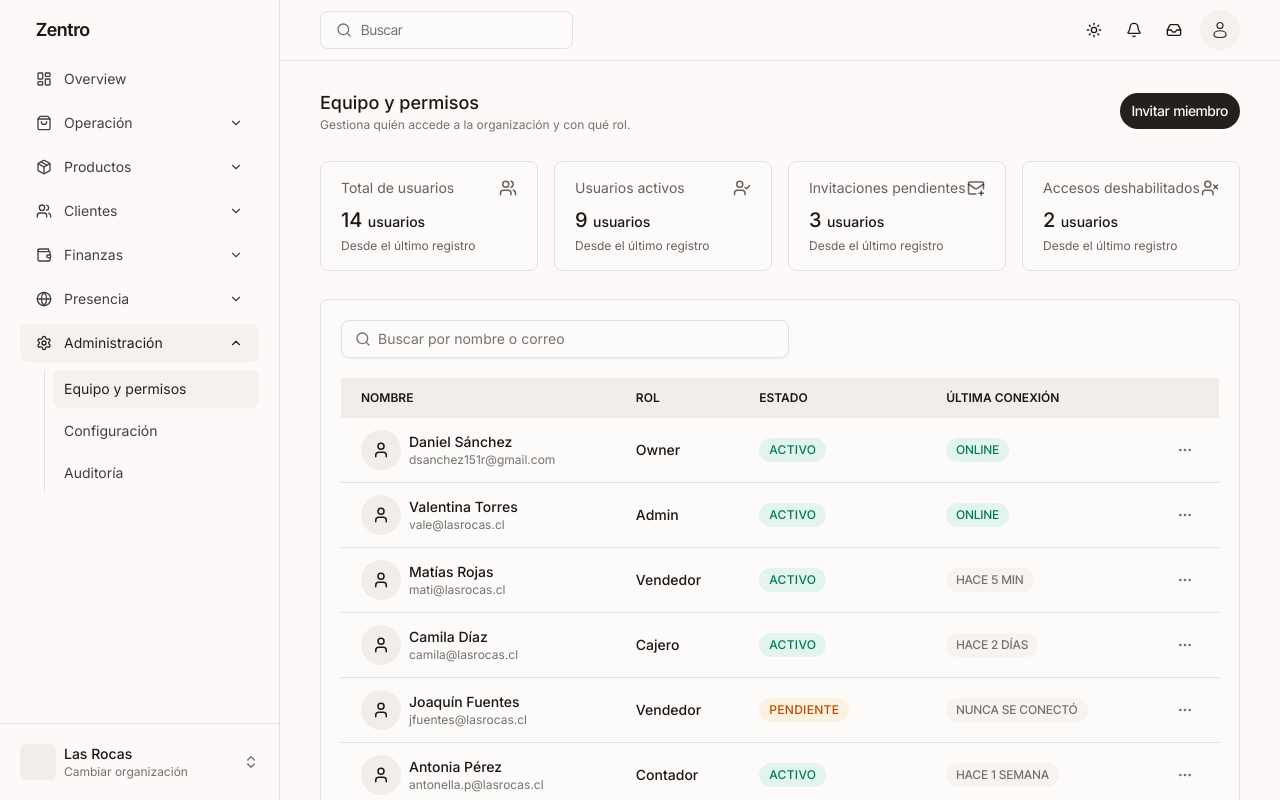
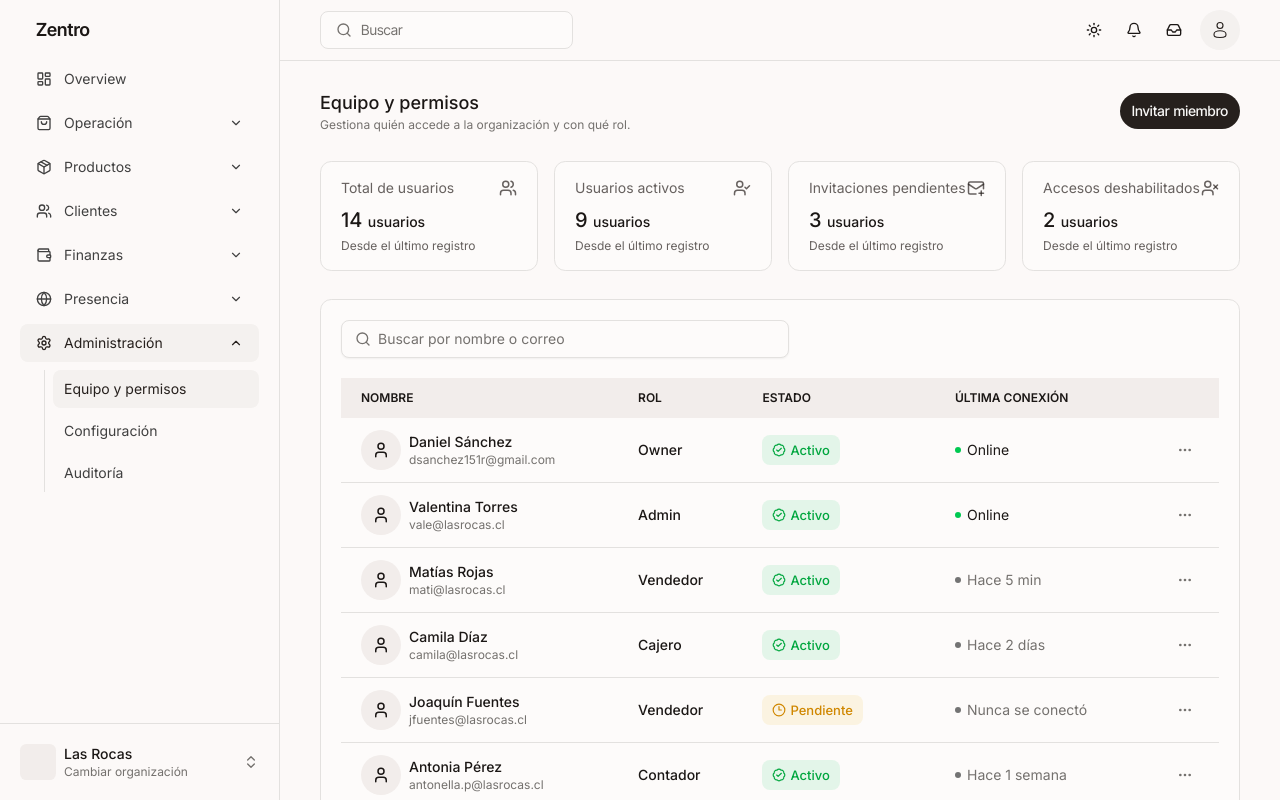
Before and after one commit to danielsanchez18/zentro, a Next.js app: page /app/1/equipo in a window 1280 px wide. Built offline with nearby package versions, Linux system fonts and the light colour scheme; no server answers.

Commit message:
feat: implement team management module with member list, status tracking, preview dialog, and role administration features

```diff
--- a/src/app/app/[slug]/equipo/[memberId]/page.tsx
+++ b/src/app/app/[slug]/equipo/[memberId]/page.tsx
@@ -1,7 +1,8 @@
 import Link from "next/link";
 import { ArrowLeft } from "lucide-react";
 import { teamMembers, type MemberAuditType, type TeamMember } from "@/lib/mock/team";
-import { LastSeenChip, StatusChip } from "@/components/app/team/Table";
+import { LastSeenChip } from "@/components/app/team/Table";
+import { StatusBadge } from "@/components/app/shared/StatusBadge";
 
 const AUDIT_ICONS: Record<MemberAuditType, string> = {
   rol: "👤",
@@ -94,7 +95,7 @@ export default async function MemberDetailPage({
               <span className="inline-flex rounded-full bg-secondary px-2.5 py-1 text-xs font-medium">
                 {member.role}
               </span>
-              <StatusChip status={member.status} />
+              <StatusBadge status={member.status} />
               <LastSeenChip lastSeen={member.lastSeen} />
             </div>
           </div>
@@ -124,7 +125,7 @@ export default async function MemberDetailPage({
           <dl className="mt-4 grid gap-3 border-t border-border pt-4">
             <Field label="Rol">{member.role}</Field>
             <Field label="Estado">
-              <StatusChip status={member.status} />
+              <StatusBadge status={member.status} />
             </Field>
             <Field label="Última conexión">
               <LastSeenChip lastSeen={member.lastSeen} />
--- /dev/null
+++ b/src/components/app/shared/StatusBadge.tsx
@@ -0,0 +1,74 @@
+"use client";
+
+import { BadgeCheck, Ban, CheckCircle2, Clock3, type LucideIcon } from "lucide-react";
+import { cn } from "@/lib/utils";
+import type { MemberStatus } from "@/lib/mock/team";
+
+/**
+ * Configuración visual por estado 🎨.
+ *
+ * Para estilizar un estado basta con tocar esta tabla:
+ * - `badge`      → clases del contenedor (fondo, texto, anillo).
+ * - `iconClass`  → clases solo del ícono (tint del ícono).
+ * - `icon`       → icono lucide que lo representa.
+ *
+ * Los estados y su semántica:
+ * - activo        → verde / check → acceso operativo.
+ * - invitado      → ámbar / reloj → pendiente de aceptar.
+ * - deshabilitado → neutro / prohibido → acceso revocado.
+ */
+const STATUS_CONFIG: Record<
+  MemberStatus,
+  {
+    label: string;
+    icon: LucideIcon;
+    badge: string;
+    iconClass: string;
+  }
+> = {
+  activo: {
+    label: "Activo",
+    icon: BadgeCheck,
+    badge:
+      "bg-green-500/10 text-green-600 ring-green-500/25 dark:bg-green-800/15 dark:text-green-500",
+    iconClass: "text-green-600 dark:text-green-500",
+  },
+  invitado: {
+    label: "Pendiente",
+    icon: Clock3,
+    badge:
+      "bg-yellow-500/10 text-yellow-600 ring-yellow-500/25 dark:bg-yellow-500/15 dark:text-yellow-400 dark:ring-yellow-400/20",
+    iconClass: "text-yellow-600 dark:text-yellow-400",
+  },
+  deshabilitado: {
+    label: "Deshabilitado",
+    icon: Ban,
+    badge:
+      "bg-rose-500/10 text-rose-600 ring-rose-500/25 dark:bg-rose-800/15 dark:text-rose-400",
+    iconClass: "text-rose-600 dark:text-rose-400",
+  },
+};
+
+interface StatusBadgeProps {
+  status: MemberStatus;
+}
+
+/**
+ * Badge de estado para la columna «Estado» de la tabla de Equipo.
+ * Reemplaza al chip plano: cada estado lleva su propio ícono y paleta de color.
+ */
+export const StatusBadge = ({ status }: StatusBadgeProps) => {
+  const { label, icon: Icon, badge, iconClass } = STATUS_CONFIG[status];
+
+  return (
+    <span
+      className={cn(
+        "inline-flex items-center gap-1 rounded-lg px-2.5 py-2 text-[13px] font-medium font-heading",
+        badge,
+      )}
+    >
+      <Icon className={cn("size-3.5 shrink-0", iconClass)} />
+      <p className="leading-none">{label}</p>
+    </span>
+  );
+};
--- a/src/components/app/team/KPIS.tsx
+++ b/src/components/app/team/KPIS.tsx
@@ -37,7 +37,7 @@ export const KPIS = ({ members }: KPISProps) => {
       {stats.map((item) => (
         <div
           key={item.title}
-          className="border border-border bg-card rounded-lg px-5 py-4 font-heading"
+          className="border border-border bg-card rounded-xl px-5 py-4 font-heading"
         >
           <div className="space-y-2">
             <div className="flex justify-between text-primary/70 items-center">
--- a/src/components/app/team/List.tsx
+++ b/src/components/app/team/List.tsx
@@ -82,7 +82,7 @@ export const List = ({ initialMembers = teamMembers, slug }: ListProps) => {
   };
 
   return (
-    <div className="sm:p-5 font-heading sm:rounded-lg sm:border sm:border-border sm:bg-card space-y-5">
+    <div className="sm:p-5 font-heading sm:rounded-xl sm:border sm:border-border sm:bg-card space-y-5">
       <div className="flex flex-wrap items-center justify-between gap-3">
         <div className="w-full md:max-w-md flex-1 min-w-60">
           <Search
--- a/src/components/app/team/MemberPreviewDialog.tsx
+++ b/src/components/app/team/MemberPreviewDialog.tsx
@@ -12,7 +12,8 @@ import {
 } from "@/components/ui/dialog";
 import { Button } from "@/components/ui/button";
 import type { TeamMember } from "@/lib/mock/team";
-import { LastSeenChip, StatusChip } from "./Table";
+import { LastSeenChip } from "./Table";
+import { StatusBadge } from "../shared/StatusBadge";
 
 interface MemberPreviewDialogProps {
   /** Integrante cuyo preview se muestra (null = cerrado). */
@@ -24,7 +25,7 @@ interface MemberPreviewDialogProps {
 
 /** Fila clave/valor compacta del preview. */
 const Row = ({ label, children }: { label: string; children: React.ReactNode }) => (
-  <div className="flex items-start justify-between gap-3">
+  <div className="flex items-center justify-between gap-3">
     <dt className="text-sm  tracking-wide text-muted-foreground pt-0.5">
       {label}
     </dt>
@@ -73,7 +74,7 @@ export const MemberPreviewDialog = ({
         <dl className="grid gap-2.5 border-t border-border pt-4">
           <Row label="Rol">{member?.role}</Row>
           <Row label="Estado">
-            <StatusChip status={member?.status ?? "invitado"} />
+            <StatusBadge status={member?.status ?? "invitado"} />
           </Row>
           <Row label="Última conexión">
             <LastSeenChip lastSeen={member?.lastSeen ?? "nunca"} />
--- a/src/components/app/team/Table.tsx
+++ b/src/components/app/team/Table.tsx
@@ -18,6 +18,7 @@ import {
 } from "@/components/ui/dropdown-menu";
 import { cn } from "@/lib/utils";
 import type { MemberStatus, TeamMember } from "@/lib/mock/team";
+import { StatusBadge } from "../shared/StatusBadge";
 
 interface TableProps {
   members: TeamMember[];
@@ -28,43 +29,22 @@ interface TableProps {
   onRemove: (id: string) => void;
 }
 
-const STATUS_STYLES: Record<MemberStatus, string> = {
-  activo: "bg-emerald-500/10 text-emerald-700 dark:text-emerald-400",
-  invitado: "bg-amber-500/10 text-amber-700 dark:text-amber-400",
-  deshabilitado: "bg-muted text-muted-foreground",
-};
-
-const STATUS_LABEL: Record<MemberStatus, string> = {
-  activo: "Activo",
-  invitado: "Pendiente",
-  deshabilitado: "Deshabilitado",
-};
-
-/** Chip de estado (Estilo base-nova, como InvitationStatusChip). */
-export const StatusChip = ({ status }: { status: MemberStatus }) => (
-  <span
-    className={cn(
-      "inline-flex rounded-full px-2.5 py-1 text-xs font-medium uppercase tracking-wide",
-      STATUS_STYLES[status],
-    )}
-  >
-    {STATUS_LABEL[status]}
-  </span>
-);
-
 /** Badge de «última conexión» con el mismo estilo base-nova. */
 export const LastSeenChip = ({ lastSeen }: { lastSeen: string }) => {
   if (lastSeen === "online") {
     return (
-      <span className="inline-flex rounded-full px-2.5 py-1 text-xs font-medium uppercase font-sans tracking-wide bg-emerald-500/10 text-emerald-700 dark:text-emerald-400">
-        Online
-      </span>
+      <div className="flex items-center gap-x-1.5">
+        <div className="size-1.5 rounded-full bg-green-500" />
+        <span className="text-sm">Online</span>
+      </div>
     );
   }
   return (
-    <span className="inline-flex rounded-full px-2.5 py-1 text-xs font-medium uppercase font-sans tracking-wide bg-muted text-muted-foreground">
-      {lastSeen === "nunca" ? "Nunca se conectó" : lastSeen}
-    </span>
+    <div className="flex items-center gap-x-1.5 text-muted-foreground">
+      <div className="size-1.5 rounded-full bg-neutral-500 dark:bg-neutral-400" />
+      <span className="text-sm first-letter:uppercase">{lastSeen === "nunca" ? "Nunca se conectó" : lastSeen}</span>
+    </div>
+
   );
 };
 
@@ -120,7 +100,7 @@ export const Table = ({
                 <span className="font-medium text-sm">{member.role}</span>
               </td>
               <td className="px-5 py-3 text-sm text-nowrap">
-                <StatusChip status={member.status} />
+                <StatusBadge status={member.status} />
               </td>
               <td className="px-5 py-3 text-sm text-nowrap">
                 <LastSeenChip lastSeen={member.lastSeen} />
```
